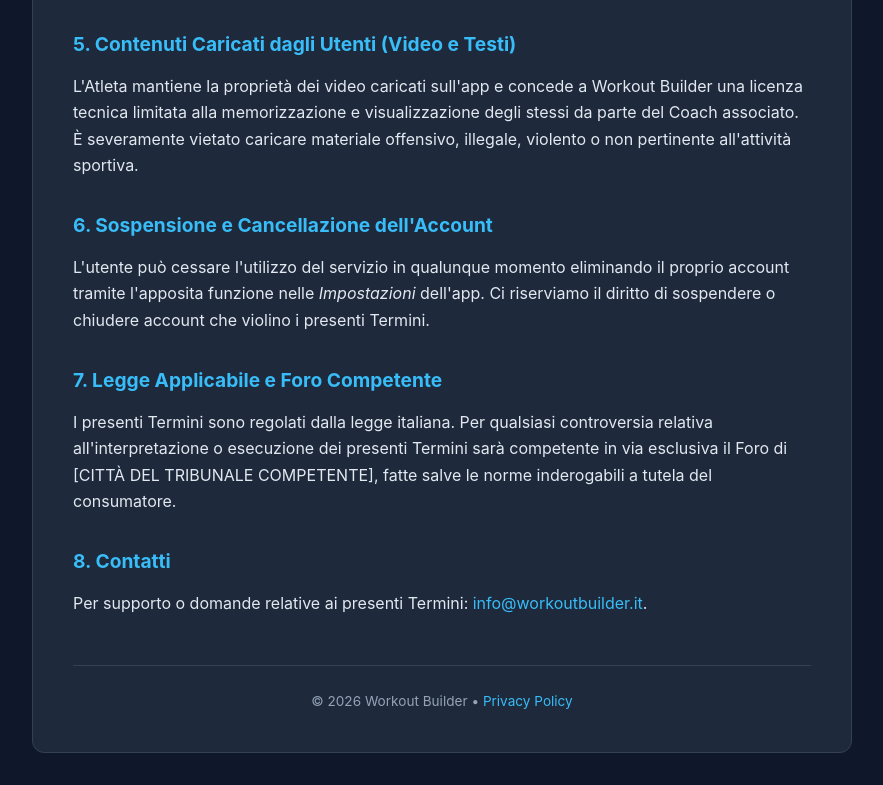
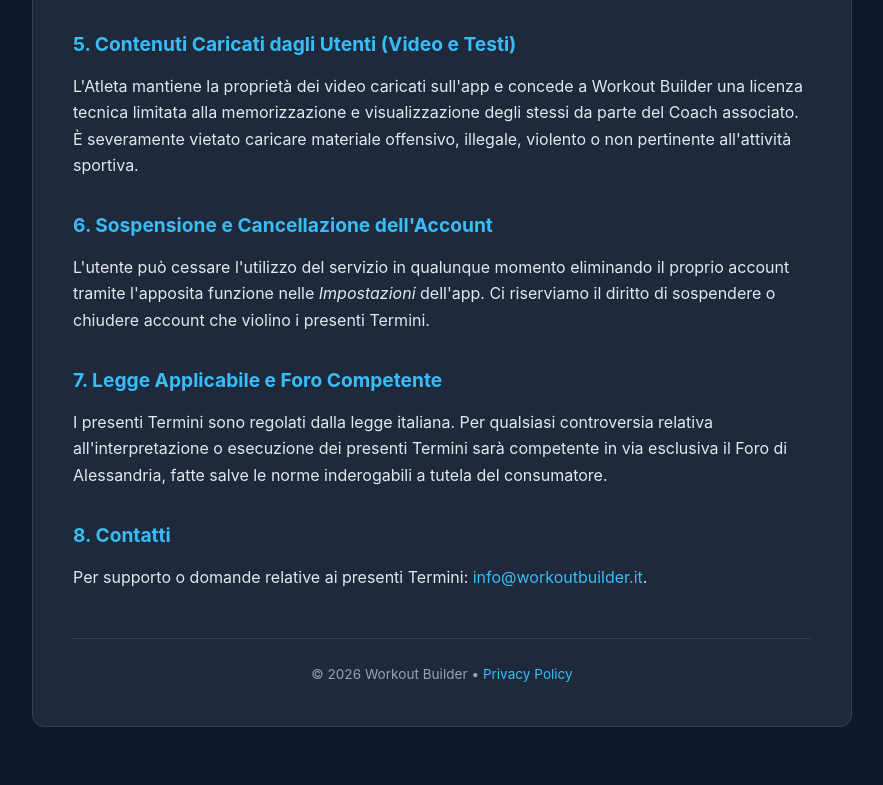
Before and after one commit to semikozvaleria/app-workout-builder, a plain HTML site: page terms.html in a window 1280 px wide. Shown: the part 1062-1847 px from the top of the page, without its empty margins (198-1081 px from the left). After the commit the page ends 1821 px from the top, so only its background shows below. Drawn offline with Linux system fonts and the light colour scheme.

Commit message:
Update terms.html

```diff
--- a/terms.html
+++ b/terms.html
@@ -107,7 +107,7 @@
 
     <h2>7. Legge Applicabile e Foro Competente</h2>
     <p>
-      I presenti Termini sono regolati dalla legge italiana. Per qualsiasi controversia relativa all'interpretazione o esecuzione dei presenti Termini sarà competente in via esclusiva il Foro di [CITTÀ DEL TRIBUNALE COMPETENTE], fatte salve le norme inderogabili a tutela del consumatore.
+      I presenti Termini sono regolati dalla legge italiana. Per qualsiasi controversia relativa all'interpretazione o esecuzione dei presenti Termini sarà competente in via esclusiva il Foro di Alessandria, fatte salve le norme inderogabili a tutela del consumatore.
     </p>
 
     <h2>8. Contatti</h2>
```
